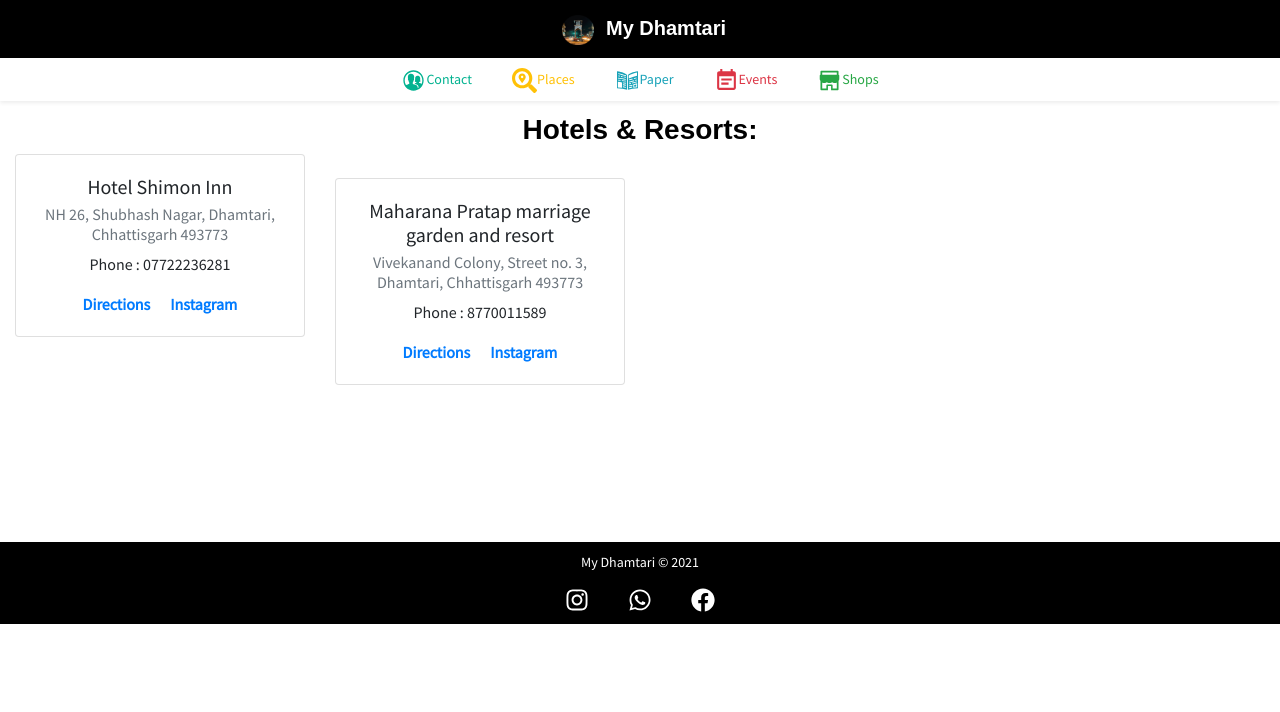
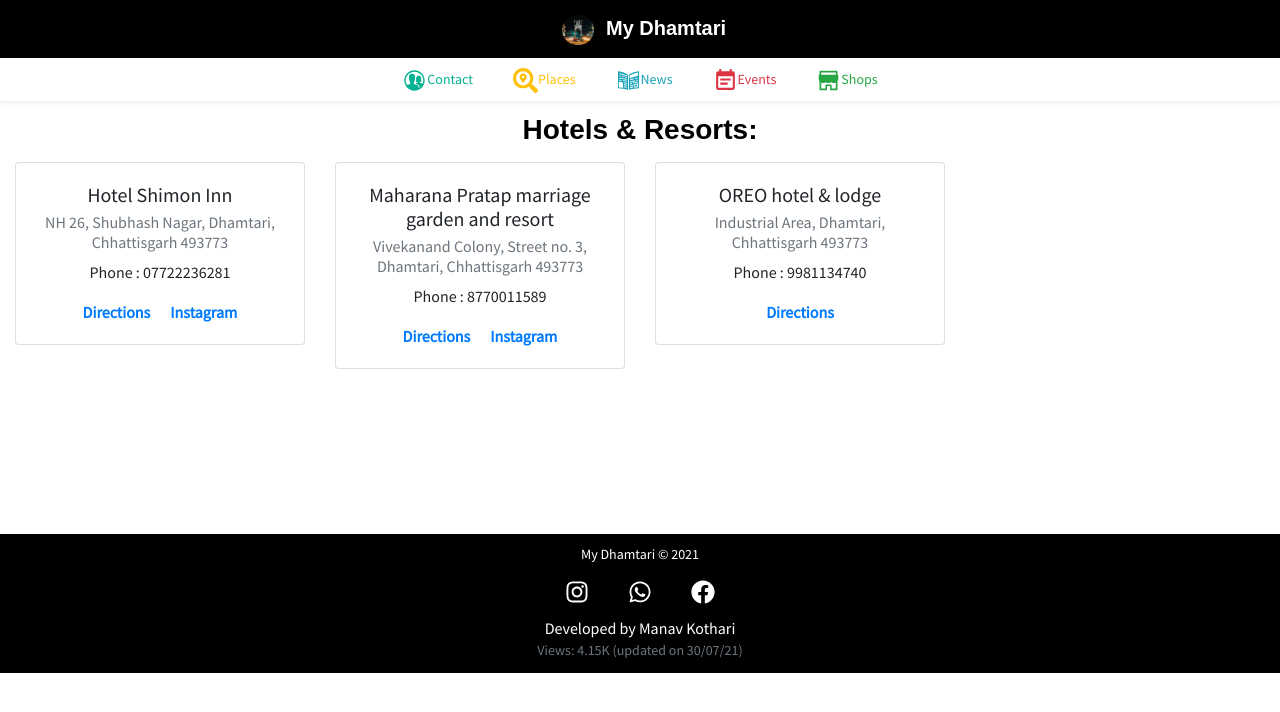
Before and after one commit to manav-kothari/My-Dhamtari, a React (Create React App) app: page /contact/hotel in a window 1280 px wide. Shown: the top 712 px of the page. Built offline with nearby package versions, Linux system fonts and the light colour scheme.

Commit message:
updated footer and added array for screen

```diff
--- a/src/App.js
+++ b/src/App.js
@@ -3,17 +3,13 @@ import GlobalStyle from "./globalStyles";
 import Home from "./pages/HomePage/Home";
 import PricingScreen from "./pages/Pricing/PricingScreen";
 import Product from "./pages/Product/Product";
-import SignUp from "./pages/SignUp/SignUp";
 import { BrowserRouter as Router, Switch, Route } from "react-router-dom";
 import ScrollToTop from "./components/ScrollToTop";
 import BakeryShopScreen from "./screens/BakeryShopScreen";
-// import CategoriesScreen from "./screens/CategoriesScreen";
 import ClothingShopScreen from "./screens/ClothingShopScreen";
 import ElectronicShopScreen from "./screens/ElectronicShopScreen";
-
 import GiftShopScreen from "./screens/GiftShopScreen";
 import EventsScreen from "./screens/EventsScreen";
-
 import NewsScreen from "./screens/NewsScreen/NewsScreen";
 import ShopComingSoonScreen from "./screens/ShopComingSoonScreen";
 import ShopScreen from "./screens/ShopScreen/ShopScreen";
@@ -108,7 +104,6 @@ function App() {
         <Route path="/aboutshop" exact component={Home} />
         <Route path="/pricing" component={PricingScreen} />
         <Route path="/product" component={Product} />
-        <Route path="/sign-up" component={SignUp} />
       </Switch>
       <FooterMain />
     </Router>
--- a/src/components/Footer Main/FooterMain.js
+++ b/src/components/Footer Main/FooterMain.js
@@ -38,6 +38,20 @@ function FooterMain() {
           <FaFacebook />
         </SocialIconLink>
       </SocialIcons>
+      <span className="mt-2 text-white">
+        Developed by{" "}
+        <a
+          href="https://manavkothari.netlify.app/"
+          target="_blank"
+          rel="noopener noreferrer"
+          className="text-white"
+        >
+          Manav Kothari
+        </a>
+      </span>
+      <small className="text-muted mb-1">
+        Views: 4.15K (updated on 30/07/21)
+      </small>
     </FooterContainer>
   );
 }
--- a/src/components/Header.js
+++ b/src/components/Header.js
@@ -48,7 +48,7 @@ const Header = ({ location }) => (
           className="navigation nav-link text-info text-center font-weight-bold"
         >
           <GiNewspaper size={25} />
-          <small>Paper</small>
+          <small>News</small>
         </Nav.Link>
 
         <Nav.Link
--- a/src/pages/HomePage/Home.js
+++ b/src/pages/HomePage/Home.js
@@ -1,6 +1,6 @@
 import React from "react";
 import { homeObjOne, homeObjTwo, homeObjThree, homeObjFour } from "./Data";
-import { InfoSection, Navbar, Pricing, Footer } from "../../components";
+import { InfoSection, Navbar, Pricing } from "../../components";
 
 function Home() {
   return (
@@ -13,7 +13,6 @@ function Home() {
       <InfoSection {...homeObjTwo} />
 
       <Pricing />
-      <Footer />
     </>
   );
 }
--- a/src/pages/Pricing/PricingScreen.js
+++ b/src/pages/Pricing/PricingScreen.js
@@ -1,5 +1,5 @@
 import React from "react";
-import { Footer, InfoSection, Navbar, Pricing } from "../../components";
+import { InfoSection, Navbar, Pricing } from "../../components";
 import { homeObjTwo } from "./Data";
 
 function PricingScreen() {
@@ -8,7 +8,6 @@ function PricingScreen() {
       <Navbar />
       <Pricing />
       <InfoSection {...homeObjTwo} />
-      <Footer />
     </>
   );
 }
--- a/src/pages/Product/Product.js
+++ b/src/pages/Product/Product.js
@@ -1,5 +1,5 @@
 import React from "react";
-import { Footer, InfoSection, Navbar } from "../../components";
+import { InfoSection, Navbar } from "../../components";
 import { homeObjFour, homeObjThree } from "./Data";
 
 function Product() {
@@ -8,7 +8,6 @@ function Product() {
       <Navbar />
       <InfoSection {...homeObjThree} />
       <InfoSection {...homeObjFour} />
-      <Footer />
     </>
   );
 }
--- /dev/null
+++ b/src/screens/ContactScreen/ContactDetailCard.js
@@ -0,0 +1,56 @@
+import React from "react";
+import { Card } from "react-bootstrap";
+
+const ContactDetailCard = ({ categorydata }) => {
+  //   const {
+  //     title,
+  //     address,
+  //     number1,
+  //     number2,
+  //     number3,
+  //     directions,
+  //     instagram,
+  //     whatsapp,
+  //   } = categorydata;
+  return (
+    <div>
+      <Card className="my-2">
+        <Card.Body>
+          <Card.Title>{categorydata.title}</Card.Title>
+          <Card.Subtitle className="mb-2 text-muted">
+            {categorydata.address}
+          </Card.Subtitle>
+          <Card.Text>
+            Phone :{" "}
+            {categorydata.number1 === "" ? "N/A" : `${categorydata.number1}`}
+            {categorydata.number2 === "" ? "" : `, ${categorydata.number2}`}
+            {categorydata.number3 === "" ? "" : `, ${categorydata.number3}`}
+          </Card.Text>
+          {categorydata.directions === "" ? (
+            <></>
+          ) : (
+            <Card.Link href={categorydata.directions}>
+              <strong>Directions</strong>
+            </Card.Link>
+          )}
+          {categorydata.instagram === "" ? (
+            <></>
+          ) : (
+            <Card.Link href={categorydata.instagram}>
+              <strong>Instagram</strong>
+            </Card.Link>
+          )}
+          {categorydata.whatsapp === "" ? (
+            <></>
+          ) : (
+            <Card.Link href={categorydata.whatsapp}>
+              <strong>Whatsapp</strong>
+            </Card.Link>
+          )}
+        </Card.Body>
+      </Card>
+    </div>
+  );
+};
+
+export default ContactDetailCard;
--- a/src/screens/ContactScreen/ContactScreen.js
+++ b/src/screens/ContactScreen/ContactScreen.js
@@ -65,7 +65,7 @@ const ContactScreen = () => {
           link="/contact/electricity"
         />
         <ContactCardComponent
-          title="Medical"
+          title="Hospitals & Clincs"
           Img={doctor}
           link="/contact/hospitals"
         />
--- a/src/screens/ContactScreen/HotelScreen.js
+++ b/src/screens/ContactScreen/HotelScreen.js
@@ -1,6 +1,8 @@
 import React from "react";
-import { Card, Row, Col } from "react-bootstrap";
+import { Row, Col } from "react-bootstrap";
 import Header from "../../components/Header";
+import ContactDetailCard from "./ContactDetailCard";
+import hoteldata from "./data/hotel";
 
 const HotelScreen = () => {
   return (
@@ -10,44 +12,11 @@ const HotelScreen = () => {
       <div className="">
         {" "}
         <Row className="row p-2 text-center">
-          <Col sm={12} md={6} lg={6} xl={3}>
-            <Card>
-              <Card.Body>
-                <Card.Title>Hotel Shimon Inn</Card.Title>
-                <Card.Subtitle className="mb-2 text-muted">
-                  NH 26, Shubhash Nagar, Dhamtari, Chhattisgarh 493773
-                </Card.Subtitle>
-                <Card.Text>Phone : 07722236281</Card.Text>
-
-                <Card.Link href="https://www.google.com/maps/place/shimon+inn,+NH26,+Subhash+Nagar,+Dhamtari,+Chhattisgarh+493773/@20.7048463,81.5390458,17z/data=!4m2!3m1!1s0x3a2f2872c1fbde0f:0x9fe3f40f82c4194e">
-                  <strong>Directions</strong>
-                </Card.Link>
-                <Card.Link href="https://www.instagram.com/hotel_shimon_inn_/">
-                  <strong>Instagram</strong>
-                </Card.Link>
-              </Card.Body>
-            </Card>
-          </Col>
-          <Col sm={12} md={6} lg={6} xl={3}>
-            <Card className="mt-4">
-              <Card.Body>
-                <Card.Title>
-                  Maharana Pratap marriage garden and resort
-                </Card.Title>
-                <Card.Subtitle className="mb-2 text-muted">
-                  Vivekanand Colony, Street no. 3, Dhamtari, Chhattisgarh 493773
-                </Card.Subtitle>
-                <Card.Text>Phone : 8770011589</Card.Text>
-
-                <Card.Link href="https://goo.gl/maps/MWCKLr1KN7UnTzteA">
-                  <strong>Directions</strong>
-                </Card.Link>
-                <Card.Link href="https://www.instagram.com/mahrana_pratap_resort_dmt">
-                  <strong>Instagram</strong>
-                </Card.Link>
-              </Card.Body>
-            </Card>
-          </Col>
+          {hoteldata.map((categorydata, index) => (
+            <Col key={index} sm={12} md={6} lg={6} xl={3}>
+              <ContactDetailCard categorydata={categorydata} />
+            </Col>
+          ))}
         </Row>
         <div className="aler alert-info text-center blink_me p-3 my-5 h4 text-dark">
           More Hotels details will be listed soon...
--- /dev/null
+++ b/src/screens/ContactScreen/data/hotel.js
@@ -0,0 +1,40 @@
+const hoteldata = [
+  {
+    _id: "1",
+    title: "Hotel Shimon Inn",
+    address: "NH 26, Shubhash Nagar, Dhamtari, Chhattisgarh 493773",
+    number1: "07722236281",
+    number2: "",
+    number3: "",
+    directions:
+      "https://www.google.com/maps/place/shimon+inn,+NH26,+Subhash+Nagar,+Dhamtari,+Chhattisgarh+493773/@20.7048463,81.5390458,17z/data:!4m2!3m1!1s0x3a2f2872c1fbde0f:0x9fe3f40f82c4194e",
+    instagram: "https://www.instagram.com/hotel_shimon_inn_/",
+    whatsapp: "",
+  },
+
+  {
+    _id: "2",
+    title: "Maharana Pratap marriage garden and resort",
+    address: "Vivekanand Colony, Street no. 3, Dhamtari, Chhattisgarh 493773",
+    number1: "8770011589",
+    number2: "",
+    number3: "",
+    directions: "https://goo.gl/maps/MWCKLr1KN7UnTzteA",
+    instagram: "https://www.instagram.com/mahrana_pratap_resort_dmt",
+    whatsapp: "",
+  },
+  {
+    _id: "3",
+    title: "OREO hotel & lodge",
+    address: "Industrial Area, Dhamtari, Chhattisgarh 493773",
+    number1: "9981134740",
+    number2: "",
+    number3: "",
+    directions:
+      "https://www.google.com/maps/place/OREO+hotel+%26+lodge,+Industrial+Area,+Dhamtari,+Chhattisgarh+493773/@20.7197125,81.548572,17z/data=!4m5!1m2!2m1!1sOREO+hotel+%26+lodge!3m1!1s0x3a2f29f8a215c60b:0x7a49095a3e4b55ef",
+    instagram: "",
+    whatsapp: "",
+  },
+];
+
+export default hoteldata;
```
Also changed, not shown: src/images/places/cg05.jpg (added), src/images/places/rajgharana.webp (added), src/screens/PlacesScreen/RestaurantsScreen.js.
